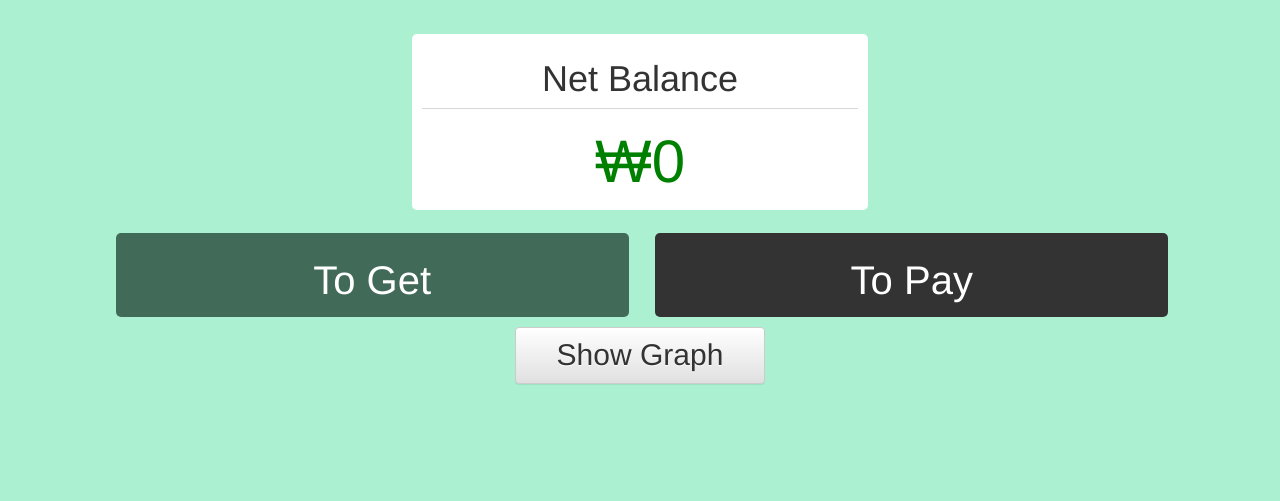
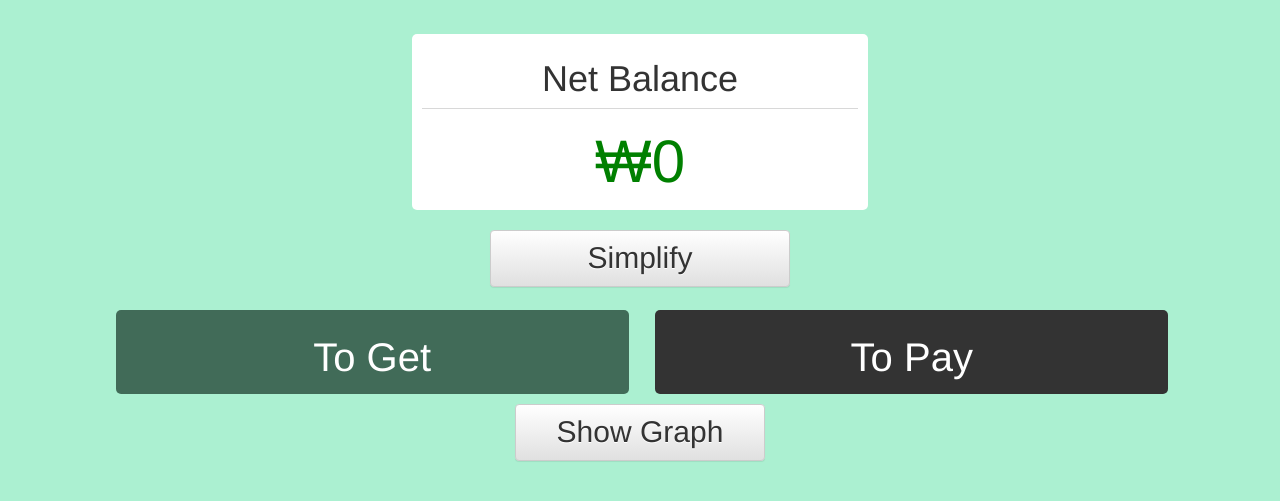
Before and after one commit to tsook/harathon, a Django app: page /home/ in a window 1280 px wide. Shown: the part 59-560 px from the top of the page. Run offline with Django 3.2, Linux system fonts and the light colour scheme; data that the repository does not hold is empty; some libraries are stand-ins or nearby versions.

Commit message:
simplify button

```diff
--- a/finance/static/js/home_page.js
+++ b/finance/static/js/home_page.js
@@ -40,6 +40,18 @@ $(document).ready(function(){
 			$("#change-view").data("status", "list")
 		}
 	})
+	$("#simplify").on("click", function(){
+		$.ajax({
+			type: "GET",
+			url: 'simplify',
+            beforeSend: function(xhr) {
+                xhr.setRequestHeader("X-CSRFToken", '{{ csrf_token }}' );
+            },
+            success: function(data){
+            	location.reload()
+            }
+		})
+	})
 
 })
 
--- a/finance/templates/finance/home_page.html
+++ b/finance/templates/finance/home_page.html
@@ -17,6 +17,9 @@
 		<h1 style="color: green; font-size: 60px"> ₩{{ balance }}</h1>
 	{% endif %}
 	</div>
+</div>
+<div style="text-align: center; margin-top: 20px">
+	<button class="btn btn-default" id="simplify" style="font-size: 30px; width: 300px">Simplify</button>
 </div>
 <div id="all-debt">
 	<div class="debt-section"  style="background-color: #416b58; margin-left: 4%; margin-right: 1%">
--- a/finance/urls.py
+++ b/finance/urls.py
@@ -9,6 +9,7 @@ urlpatterns = [
 	url(r'^new/Money/$', views.new_Money, name='new_Money'),
 	url(r'^accounts/profile/$', views.home_page, name='home_page'),
 	url(r'^accounts/profile/delete/', views.delete, name="delete"),
+	url(r'^accounts/profile/simplify/', views.simplify, name="simplify"),
 	url(r'^login/$', auth_views.login, name='login'),
     url(r'^logout/$', auth_views.logout, {'next_page': '/'}, name='logout'),
     url(r'^admin/', admin.site.urls),
--- a/finance/views.py
+++ b/finance/views.py
@@ -12,8 +12,6 @@ from django.core import serializers
 def home_page(request):
 	name=request.user.username
 	Alllist = Relation.objects.all()
-	simplifyGraph(getNetBalanceList(Alllist))
-	Allist = Relation.objects.all()
 	Getlist = Relation.objects.filter(receiver=name)
 	Paylist = Relation.objects.filter(giver=name)
 	return render(request, 'finance/home_page.html', {'UserData' : Alllist, 'Getlist' : Getlist, 'Paylist' : Paylist, 'balance' : calculateBalance(Getlist, Paylist), 'name': name})
@@ -65,6 +63,11 @@ def signup(request):
         form = UserCreationForm()
     return render(request, 'signup.html', {'form': form})
 
+def simplify(request):
+	Alllist = Relation.objects.all()
+	simplifyGraph(getNetBalanceList(Alllist))
+	return redirect('home_page')
+
 def getNetBalanceList(data):
 	result = {}
 	for entry in data:
```
